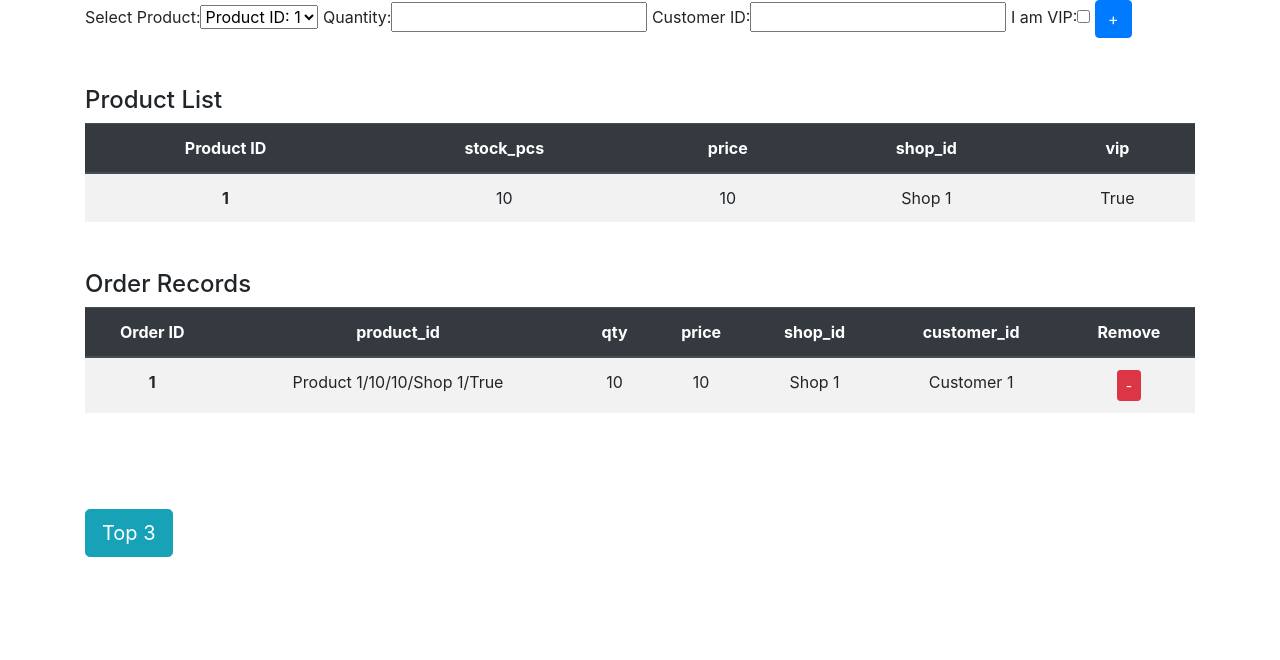
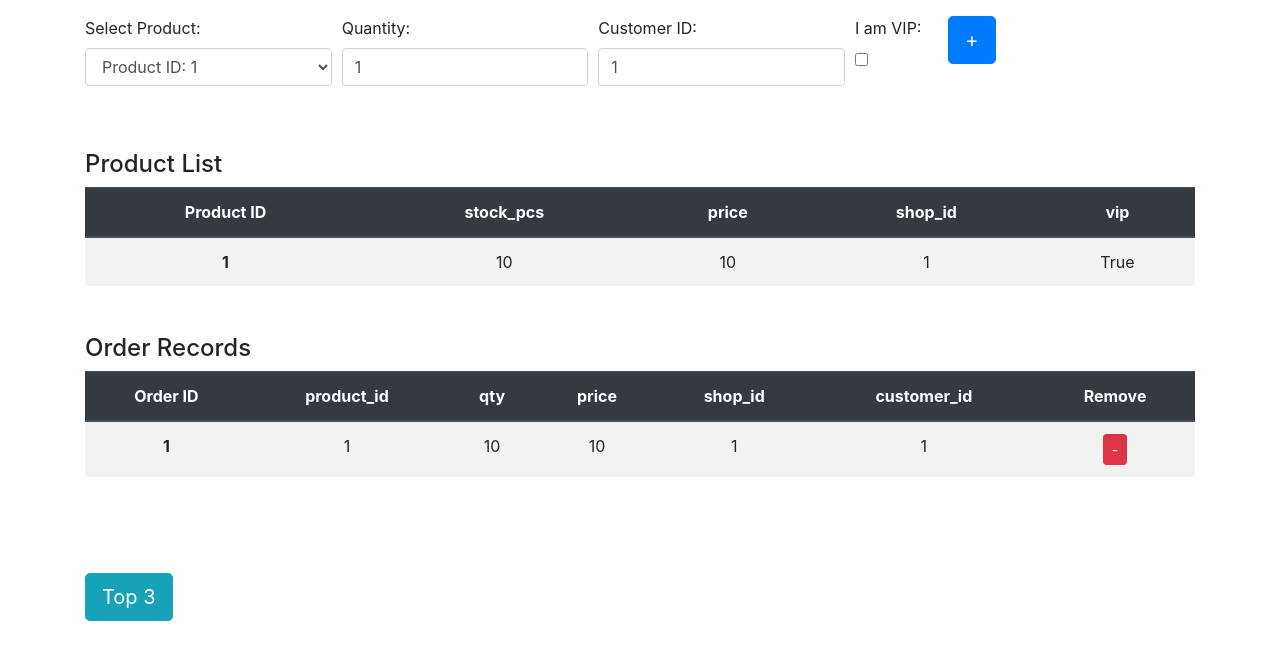
Before and after one commit to randalhsu/django-orders-demo, a Django app: page / in a window 1280 px wide. Shown: the top 660 px of the page. Run offline with Django 3.2, Linux system fonts and the light colour scheme; tables that the repository leaves empty hold one stand-in row (values such as "Sample post"); some libraries are stand-ins or nearby versions.

Commit message:
Refinements

```diff
--- a/demosite/settings.py
+++ b/demosite/settings.py
@@ -33,6 +33,7 @@ ALLOWED_HOSTS = []
 
 INSTALLED_APPS = [
     'orders',
+    'widget_tweaks',
     'django.contrib.admin',
     'django.contrib.auth',
     'django.contrib.contenttypes',
--- a/orders/forms.py
+++ b/orders/forms.py
@@ -5,8 +5,9 @@ from .models import *
 class AddNewOrderForm(forms.Form):
     product_id = forms.ChoiceField(label='Select Product')
     # TODO: max_value ban
-    qty = forms.IntegerField(label='Quantity', min_value=0)
-    customer_id = forms.IntegerField(label='Customer ID', min_value=1)
+    qty = forms.IntegerField(label='Quantity', min_value=1, initial=1)
+    customer_id = forms.IntegerField(
+        label='Customer ID', min_value=1, initial=1)
     customer_is_vip = forms.BooleanField(label='I am VIP', required=False)
 
     def __init__(self, *args, **kwargs):
--- a/orders/models.py
+++ b/orders/models.py
@@ -5,14 +5,14 @@ class Shop(models.Model):
     shop_id = models.TextField(primary_key=True)
 
     def __str__(self):
-        return f'Shop {self.shop_id}'
+        return f'{self.shop_id}'
 
 
 class Customer(models.Model):
     customer_id = models.AutoField('Customer ID', primary_key=True)
 
     def __str__(self):
-        return f'Customer {self.customer_id}'
+        return f'{self.customer_id}'
 
 
 class Product(models.Model):
@@ -23,7 +23,7 @@ class Product(models.Model):
     vip = models.BooleanField()
 
     def __str__(self):
-        return f'Product {self.product_id}/{self.stock_pcs}/{self.price}/{self.shop_id}/{self.vip}'
+        return f'{self.product_id}'
 
 
 class Order(models.Model):
@@ -35,4 +35,4 @@ class Order(models.Model):
     customer_id = models.ForeignKey(Customer, on_delete=models.PROTECT)
 
     def __str__(self):
-        return f'Order {self.order_id}/{self.product_id}/{self.qty}/{self.price}/{self.shop_id}/{self.customer_id}'
+        return f'{self.order_id}'
--- a/orders/templates/index.html
+++ b/orders/templates/index.html
@@ -1,3 +1,4 @@
+{% load widget_tweaks %}
 <!doctype html>
 <html>
   <head>
@@ -5,15 +6,35 @@
     <meta name="viewport" content="width=device-width, initial-scale=1, shrink-to-fit=no">
 
     <link rel="stylesheet" href="https://cdn.jsdelivr.net/npm/bootstrap@4.5.3/dist/css/bootstrap.min.css" integrity="sha384-TX8t27EcRE3e/ihU7zmQxVncDAy5uIKz4rEkgIXeMed4M0jlfIDPvg6uqKI2xXr2" crossorigin="anonymous">
+    <script src="https://cdn.jsdelivr.net/npm/axios/dist/axios.min.js"></script>
 
-    <title>Welcome</title>
+    <title>Mart</title>
   </head>
   <body>
-    <div class="container">
+    <div class="container my-3">
       <form action="add_order" method="post">
         {% csrf_token %}
-        {{ form }}
-        <button type="submit" value="Submit" class="btn btn-primary">+</button>
+        <div class="form-row">
+          <div class="form-group col">
+            {{ form.product_id.label_tag }}
+            {{ form.product_id|add_class:"form-control" }}
+          </div>
+          <div class="form-group col">
+            {{ form.qty.label_tag }}
+            {{ form.qty|add_class:"form-control" }}
+          </div>
+          <div class="form-group col">
+            {{ form.customer_id.label_tag }}
+            {{ form.customer_id|add_class:"form-control" }}
+          </div>
+          <div class="form-group form-check col-1">
+            {{ form.customer_is_vip.label_tag }}
+            {{ form.customer_is_vip }}
+          </div>
+          <div class="form-group col">
+            <button type="submit" value="Submit" class="btn btn-primary btn-lg">+</button>
+          </div>
+        </div>
         {% if messages %}
           {% for message in messages %}
             {% if message.tags == 'error' %}
@@ -88,12 +109,36 @@
     </div>
 
     <div class="container">
-      <button type="button" class="btn btn-info btn-lg my-5">Top 3</button>
+      <button type="button" class="btn btn-info btn-lg my-5" onclick="getTop3();">Top 3</button>
+      <div class="alert alert-primary d-none" role="alert" id="top3"></div>
     </div>
     <script src="https://code.jquery.com/jquery-3.5.1.slim.min.js" integrity="sha384-DfXdz2htPH0lsSSs5nCTpuj/zy4C+OGpamoFVy38MVBnE+IbbVYUew+OrCXaRkfj" crossorigin="anonymous"></script>
     <script src="https://cdn.jsdelivr.net/npm/bootstrap@4.5.3/dist/js/bootstrap.bundle.min.js" integrity="sha384-ho+j7jyWK8fNQe+A12Hb8AhRq26LrZ/JpcUGGOn+Y7RsweNrtN/tE3MoK7ZeZDyx" crossorigin="anonymous"></script>
 
 <script>
+async function getTop3() {
+  try {
+    const response = await axios.get('/get_top_3_products');
+    console.log(response);
+    let string = '';
+    if (!(1 in response.data)) {
+      string = 'No orders...';
+    } else {
+      for (let i = 1; i <= 3; ++i) {
+        if (i in response.data) {
+          let product = response.data[i];
+          string += `Top ${i}: Product ${product['product_id']} (sold ${product['total']})\n`
+        }
+      }
+    }
+    const el = document.getElementById('top3');
+    el.innerText = string;
+    el.classList.remove('d-none');
+  } catch (error) {
+    console.error(error);
+    document.getElementById('top3').innerText = 'ERROR fetching Top 3!'
+  }
+}
 </script>
   </body>
 </html>
--- a/orders/urls.py
+++ b/orders/urls.py
@@ -5,4 +5,5 @@ urlpatterns = [
     path('', views.index, name='index'),
     path('add_order', views.add_order, name='add_order'),
     path('remove_order', views.remove_order, name='remove_order'),
+    path('get_top_3_products', views.get_top_3_products, name='get_top_3_products')
 ]
--- a/orders/views.py
+++ b/orders/views.py
@@ -1,5 +1,7 @@
 from functools import wraps
 from django.contrib import messages
+from django.db.models import Sum
+from django.http import JsonResponse
 from django.shortcuts import render, redirect
 from django.views.decorators.http import require_POST
 from .models import *
@@ -16,14 +18,19 @@ def vip_customer_check(view_function=None):
             if form.is_valid():
                 customer_is_vip = form.cleaned_data['customer_is_vip']
                 product_id = form.cleaned_data['product_id']
-                product_requires_vip = Product.objects.all().get(product_id=product_id).vip
-                if product_requires_vip:
-                    if customer_is_vip:
+                try:
+                    product_requires_vip = Product.objects.get(
+                        product_id=product_id).vip
+                except:
+                    messages.error(request, 'Internal error!')
+                else:
+                    if product_requires_vip:
+                        if customer_is_vip:
+                            request.has_passed_vip_check = True
+                        else:
+                            messages.error(request, 'Must be VIP')
+                    else:
                         request.has_passed_vip_check = True
-                    else:
-                        messages.error(request, 'Must be VIP')
-                else:
-                    request.has_passed_vip_check = True
         return view_function(request, *args, **kwargs)
     return _wrapped_view
 
@@ -38,12 +45,17 @@ def stock_pcs_enough_check(view_function=None):
             if form.is_valid():
                 product_id = form.cleaned_data['product_id']
                 qty = form.cleaned_data['qty']
-                stock_pcs = Product.objects.all().get(product_id=product_id).stock_pcs
-                if stock_pcs >= qty:
-                    request.is_stock_pcs_enough = True
+                try:
+                    stock_pcs = Product.objects.get(
+                        product_id=product_id).stock_pcs
+                except:
+                    messages.error(request, 'Internal error!')
                 else:
-                    messages.error(
-                        request, 'Not enough product qty in stock!')
+                    if stock_pcs >= qty:
+                        request.is_stock_pcs_enough = True
+                    else:
+                        messages.error(
+                            request, 'Not enough product qty in stock!')
         return view_function(request, *args, **kwargs)
     return _wrapped_view
 
@@ -61,8 +73,8 @@ def add_order(request):
 
         if request.is_stock_pcs_enough and request.has_passed_vip_check:
             try:
-                product = Product.objects.all().get(product_id=product_id)
-                customer = Customer.objects.all().get(customer_id=customer_id)
+                product = Product.objects.get(product_id=product_id)
+                customer = Customer.objects.get(customer_id=customer_id)
                 order_data = {
                     'product_id': product,
                     'qty': qty,
@@ -89,7 +101,7 @@ def add_order(request):
 def remove_order(request):
     try:
         order_id = int(request.POST.get('order_id'))
-        order = Order.objects.all().get(order_id=order_id)
+        order = Order.objects.get(order_id=order_id)
         product = order.product_id
         if product.stock_pcs == 0:
             messages.info(
@@ -114,3 +126,14 @@ def index(request):
         'form': form,
     }
     return render(request, 'index.html', context)
+
+
+def get_top_3_products(request):
+    top3 = Order.objects.values('product_id').annotate(
+        total=Sum('qty')).order_by('-total')[:3]
+    # print(top3)
+    data = {}
+    for i, product in enumerate(top3, start=1):
+        data[i] = product
+    # print(data)
+    return JsonResponse(data)
```
